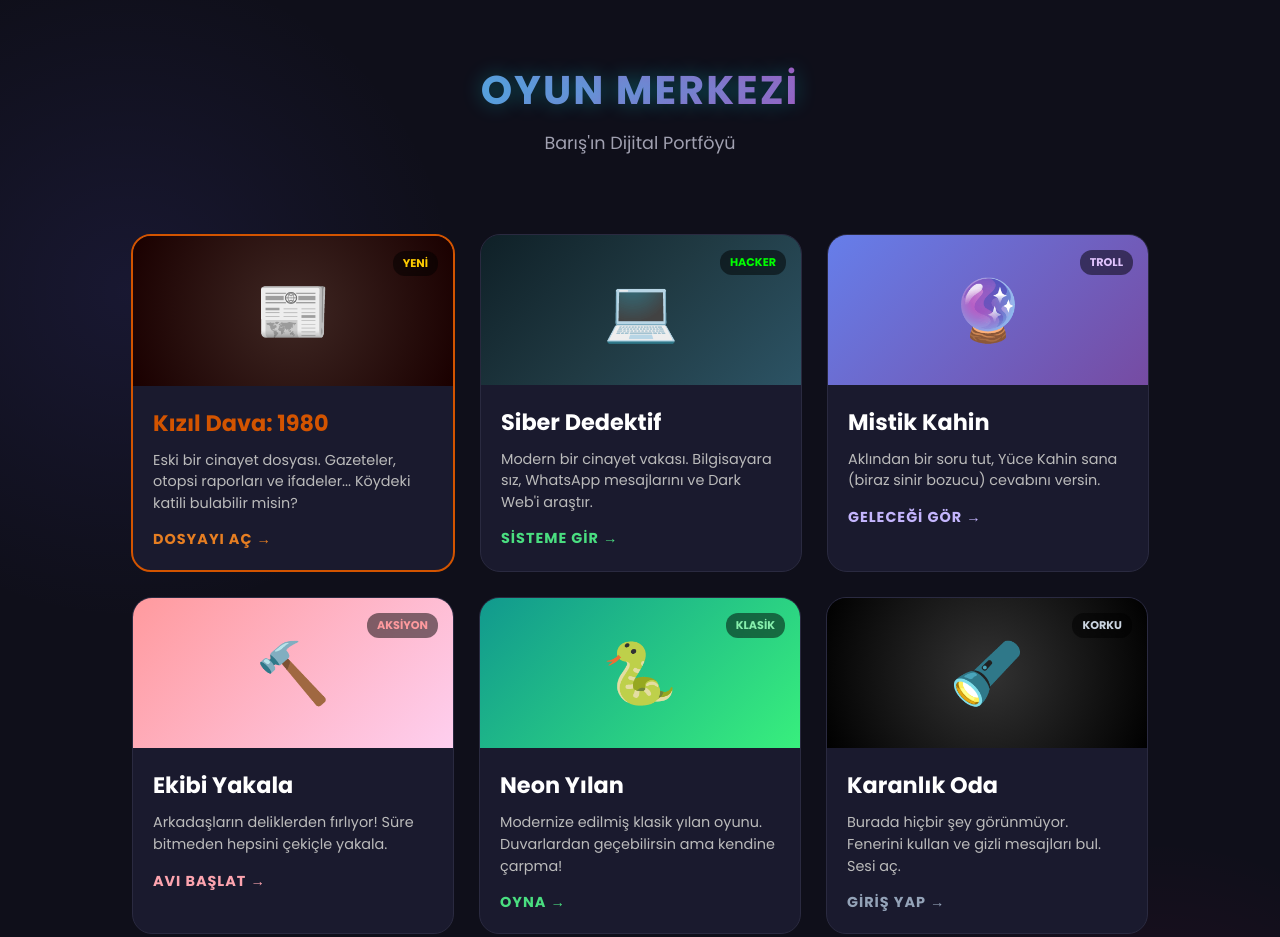
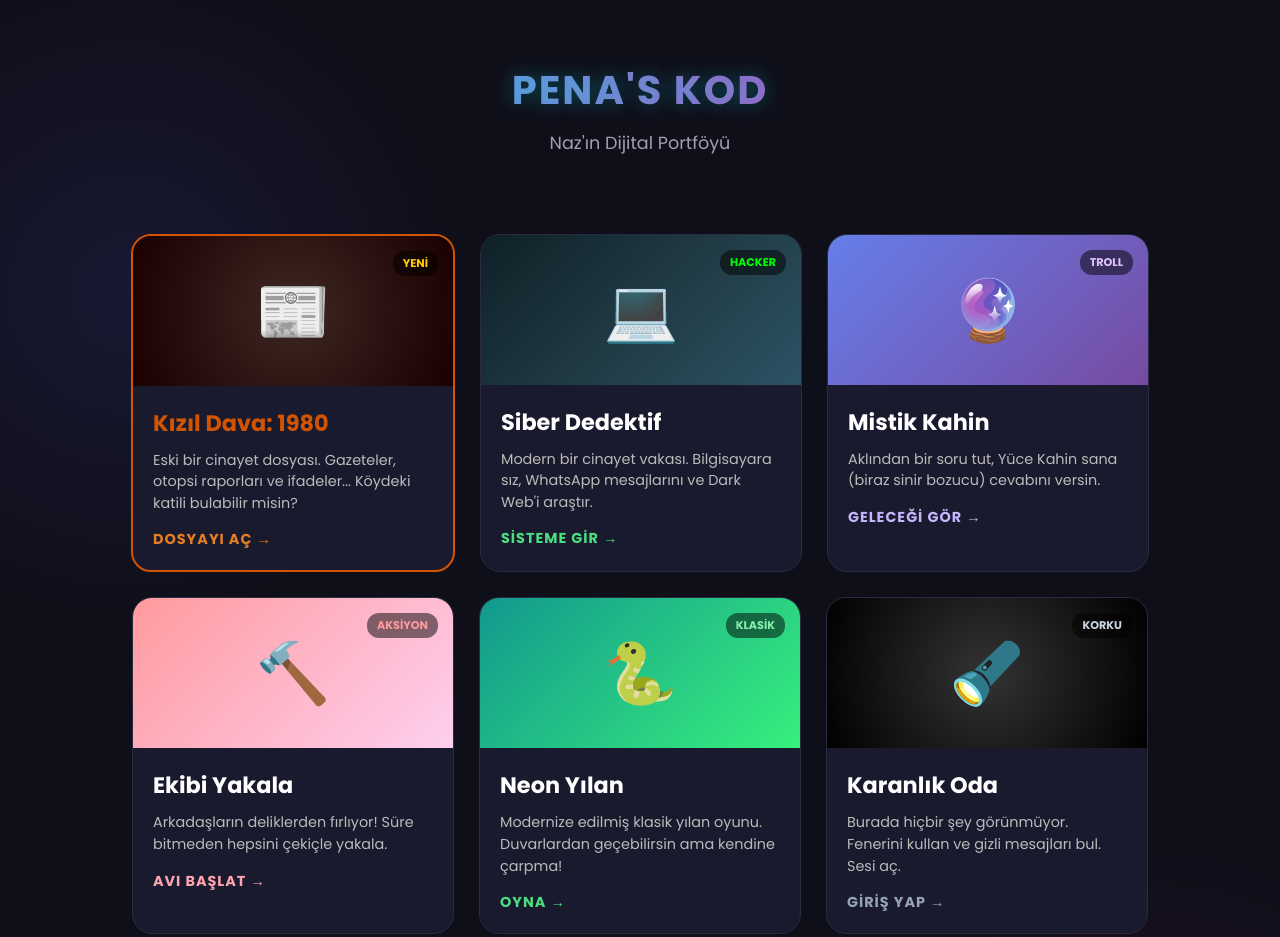
Before and after one commit to penaskod/penas_kod_m, a plain HTML site: page index.html in a window 1280 px wide. Shown: the top 937 px of the page. Drawn offline with Linux system fonts and the light colour scheme.

Commit message:
Update index.html

```diff
--- a/index.html
+++ b/index.html
@@ -3,7 +3,7 @@
 <head>
   <meta charset="UTF-8">
   <meta name="viewport" content="width=device-width, initial-scale=1.0">
-  <title>Barış'ın Oyun Dünyası</title>
+  <title>Naz'ın Oyun Dünyası</title>
   <link href="https://fonts.googleapis.com/css2?family=Poppins:wght@400;700&display=swap" rel="stylesheet">
   <style>
     /* GENEL SAYFA AYARLARI */
@@ -127,8 +127,8 @@
 <body>
 
 <header>
-  <h1>OYUN MERKEZİ</h1>
-  <p class="sub-text">Barış'ın Dijital Portföyü</p>
+  <h1>PENA'S KOD</h1>
+  <p class="sub-text">Naz'ın Dijital Portföyü</p>
 </header>
 
 <div class="container">
```
